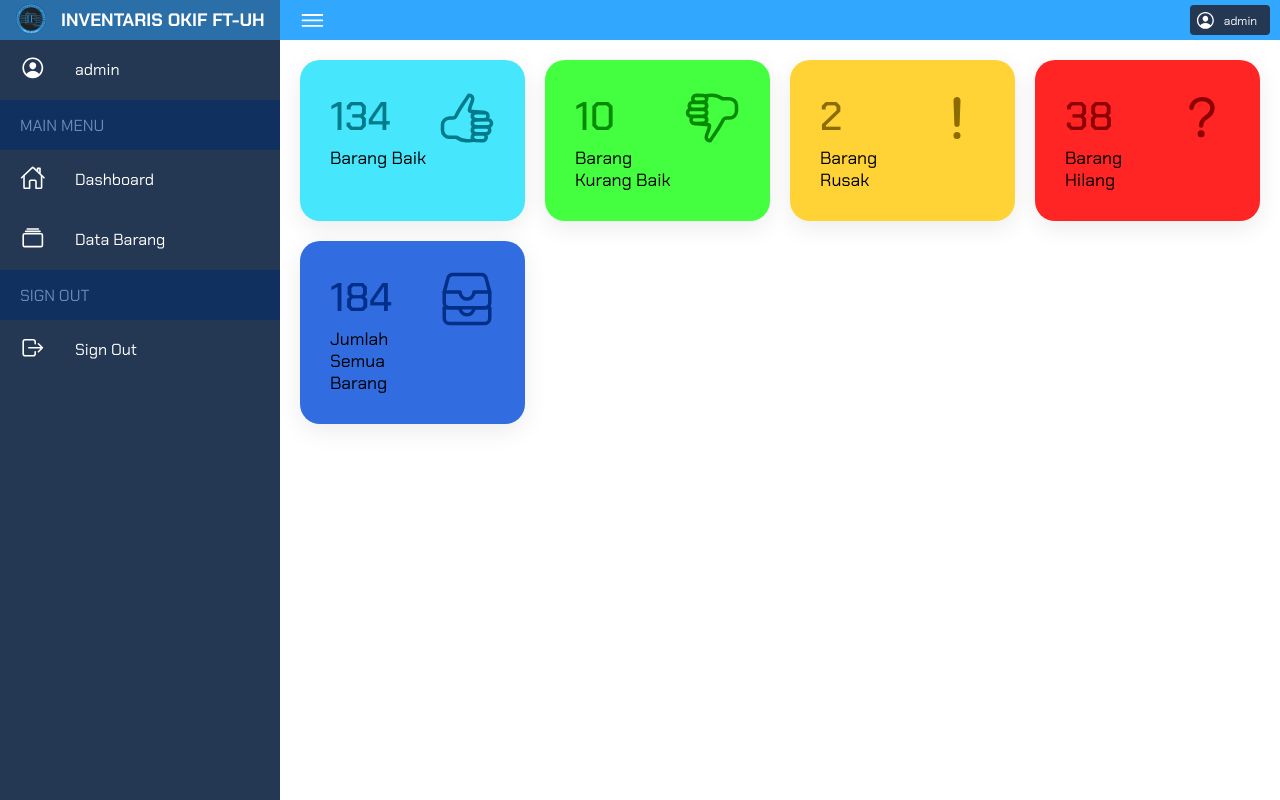
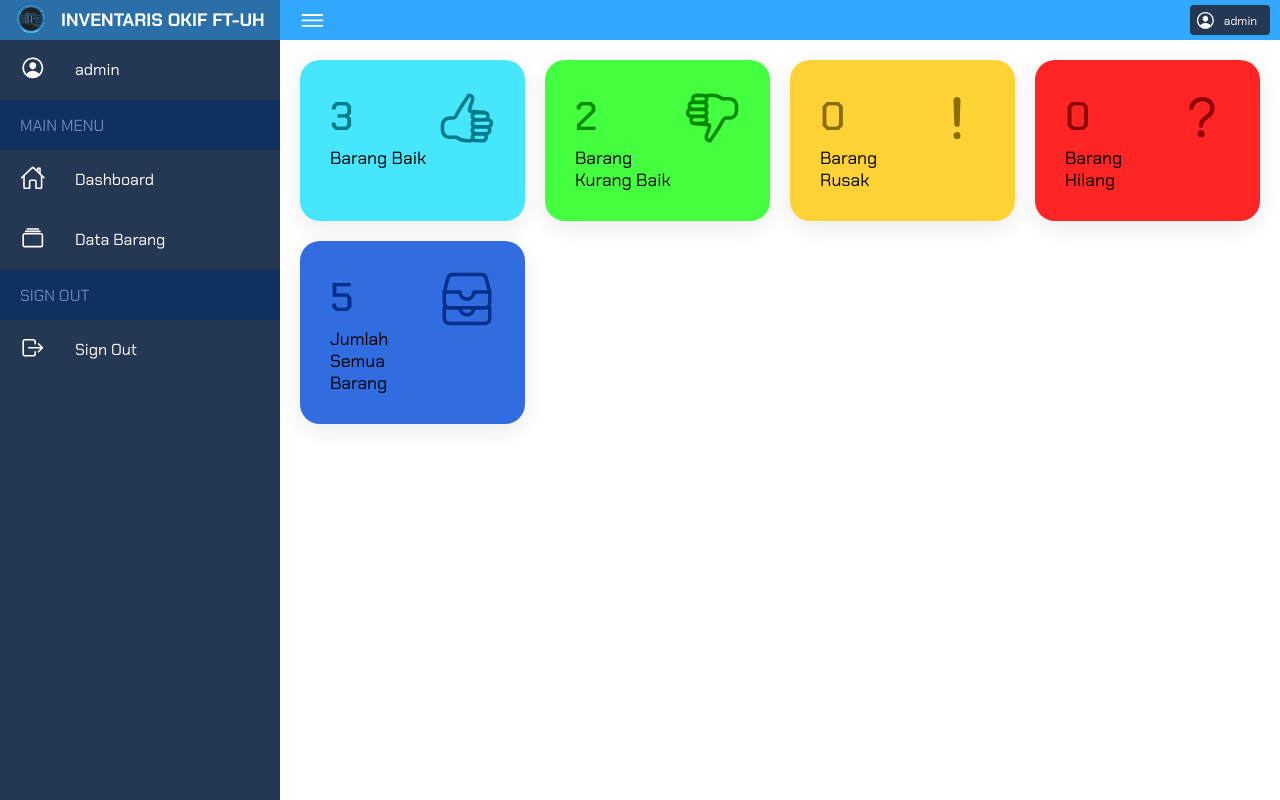
Before and after one commit to CloudDimperr/Admin-Panel, a CodeIgniter app: page /Admin-Panel/Dashboard in a window 1280 px wide. Run offline with CodeIgniter, Linux system fonts and the light colour scheme; data comes from the database, SQL or seed files in the repository.

Commit message:
pembacaan dashboard dari db

```diff
--- a/application/controllers/Dashboard.php
+++ b/application/controllers/Dashboard.php
@@ -18,14 +18,28 @@ class Dashboard extends CI_Controller {
 	 * map to /index.php/welcome/<method_name>
 	 * @see https://codeigniter.com/userguide3/general/urls.html
 	 */
+
+	public function __construct()
+	{
+		parent::__construct();
+		$this->load->model('BarangModel');
+	}
+
 	public function index()
 	{
 		$data['title'] = 'HALAMAN DASHBOARD';
+		$data['barangBaik'] = 0;
+		$data['barangRusak'] = 0;
+		$data['barangKurangbaik'] = 0;
+		$data['barangHilang'] = 0;
+		$data['jumlahBarang'] = 0;
+
+		$data['databarang'] = $this->BarangModel->get_barang();
 
 		$this->load->helper('url');
         $this->load->view('templates/header', $data);
         $this->load->view('templates/sidetopbar');
-		$this->load->view('dashboard/dashboard');
+		$this->load->view('dashboard/dashboard', $data);
         $this->load->view('templates/footer');
 	}
 
--- a/application/controllers/Databarang.php
+++ b/application/controllers/Databarang.php
@@ -28,6 +28,7 @@ class Databarang extends CI_Controller {
 	public function index()
 	{
 		$data['title'] = 'DATA BARANG';
+		$data['i'] =  1;
 		$data['dataBarang'] = $this->BarangModel->get_barang();
 
 		$this->load->helper('url');
--- a/application/views/dashboard/dashboard.php
+++ b/application/views/dashboard/dashboard.php
@@ -1,8 +1,26 @@
 
+            <?php foreach ($databarang as $row) {
+                if ($row->keterangan == 'Baik')
+                {
+                    $barangBaik += $row->jumlah;
+                } elseif ($row->keterangan == 'Rusak')
+                {
+                    $barangRusak += $row->jumlah;
+                } elseif ($row->keterangan == 'Kurang Baik')
+                {
+                    $barangKurangbaik += $row->jumlah;
+                } elseif ($row->keterangan == 'Hilang')
+                {
+                    $barangHilang += $row->jumlah;
+                }
+
+                $jumlahBarang += $row->jumlah;
+            }
+            ?>
             <div class="card">
                 <div class="card__good">
                     <div>
-                        <div class="card__goodrate">134</div>
+                        <div class="card__goodrate"><?= $barangBaik ?></div>
                         <div class="card__name">Barang Baik</div>
                     </div>
                     <div class="card__goodicon">
@@ -11,7 +29,7 @@
                 </div>
                 <div class="card__bad">
                     <div>
-                        <div class="card__badrate">10</div>
+                        <div class="card__badrate"><?= $barangKurangbaik?> </div>
                         <div class="card__name">Barang Kurang Baik</div>
                     </div>
                     <div class="card__badicon">
@@ -20,7 +38,7 @@
                 </div>
                 <div class="card__damage">
                     <div>
-                        <div class="card__damagerate">2</div>
+                        <div class="card__damagerate"><?= $barangRusak ?></div>
                         <div class="card__name">Barang Rusak</div>
                     </div>
                     <div class="card__damageicon">
@@ -29,7 +47,7 @@
                 </div>
                 <div class="card__lost">
                     <div>
-                        <div class="card__lostrate">38</div>
+                        <div class="card__lostrate"><?= $barangHilang ?></div>
                         <div class="card__name">Barang Hilang</div>
                     </div>
                     <div class="card__losticon">
@@ -38,7 +56,7 @@
                 </div>
                 <div class="card__item">
                     <div>
-                        <div class="card__itemrate">184</div>
+                        <div class="card__itemrate"><?= $jumlahBarang ?></div>
                         <div class="card__name">Jumlah Semua Barang</div>
                     </div>
                     <div class="card__itemicon">
--- a/application/views/databarang/databarang.php
+++ b/application/views/databarang/databarang.php
@@ -34,7 +34,6 @@
                         </thead>
                         <tbody>
                             <?php
-                                $i = 1;
                                 foreach ( $dataBarang as $row ) :
                             ?>
                                 <tr>
```
